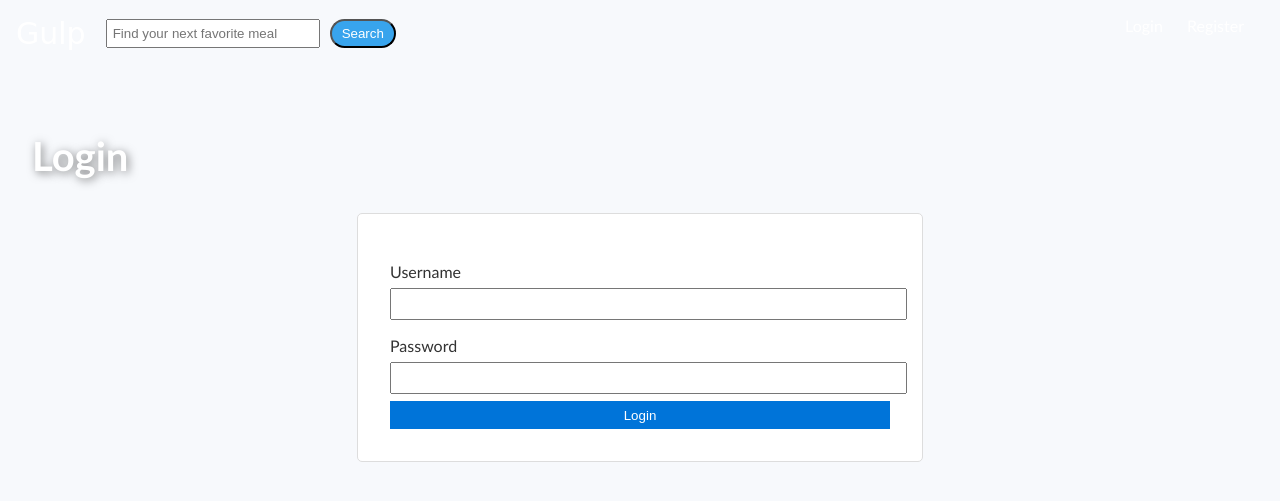
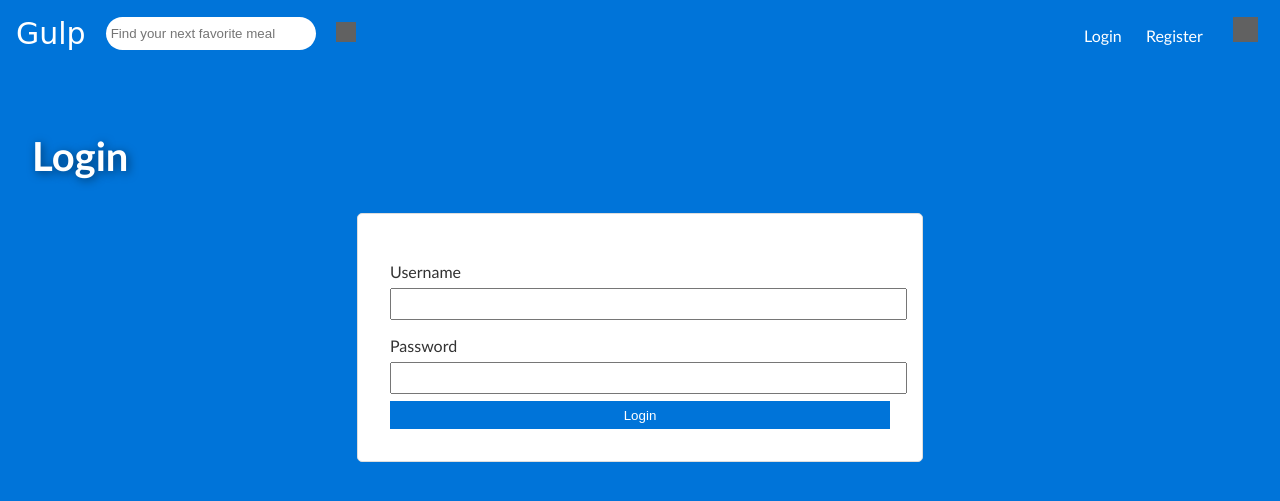
Before and after one commit to rsandu1/NoSQL-Project, a Flask app: page /login in a window 1280 px wide. Shown: the top 501 px of the page. Run offline with Flask 3, Linux system fonts and the light colour scheme; some web fonts are replaced; grey boxes are pictures that could not be loaded.

Commit message:
More homepage/menu bar layout changes

```diff
--- a/static/styles.css
+++ b/static/styles.css
@@ -3,7 +3,7 @@ body {
     font-family: 'Gill Sans', 'Gill Sans MT', Calibri, 'Trebuchet MS', sans-serif, sans-serif;
     margin: 0;
     padding: 0;
-    background-color: #f7f9fc;
+    background-color: #0074d9;
     /*background-image: url('https://images.pexels.com/photos/755405/pexels-photo-755405.jpeg?cs=srgb&dl=pexels-sriharsha-chekuri-249318-755405.jpg&fm=jpg');
     height: 500px;
     background-position: center;
@@ -129,13 +129,27 @@ ul li {
     padding: 5px;
     margin-right: 10px;       /* Space between the input and the button */
     width: 200px;
+    border-radius: 25px;
+    border: none;
 }
 
 .search-bar button {
     padding: 5px 10px;
-    background-color: #38a4ed;
-    color: white;
+    /* background-color: #030a0e; */
+    background-color: transparent;
     border-radius: 15px;
+    border: none;              /* Remove the border */
+    outline: none;
+    cursor: pointer;
 }
 
+.icon {
+    filter: invert(1);
+}
+
+.menu-button {
+    display: inline-flex;
+    background-color: transparent;
+    border: none;
+}
 /*background-color: #0074d9;*/
--- a/templates/base.html
+++ b/templates/base.html
@@ -15,7 +15,9 @@
             <a href="{{ url_for('index') }}">Gulp</a>
             <div class="search-bar">
                 <input type="text" placeholder="Find your next favorite meal">
-                <button>Search</button>
+                <button>
+                    <img src="https://www.freeiconspng.com/thumbs/magnifying-glass-icon/magnifying-glass-icon-13.png" alt="Search" style="width: 20px; height: 20px;" class="icon">
+                </button>
             </div>
         </div>
         <div class="nav-right">
@@ -25,6 +27,9 @@
             {% else %}
                 <a href="{{ url_for('dashboard') }}">Login</a>
                 <a href="{{ url_for('register') }}">Register</a>
+                <button class="menu-button">
+                    <img src="https://upload.wikimedia.org/wikipedia/commons/thumb/b/b2/Hamburger_icon.svg/800px-Hamburger_icon.svg.png" alt="Menu" style="width: 25px; height: 25px;" class="icon">
+                </button>
             {% endif %}
         </div>
     </nav>
```
